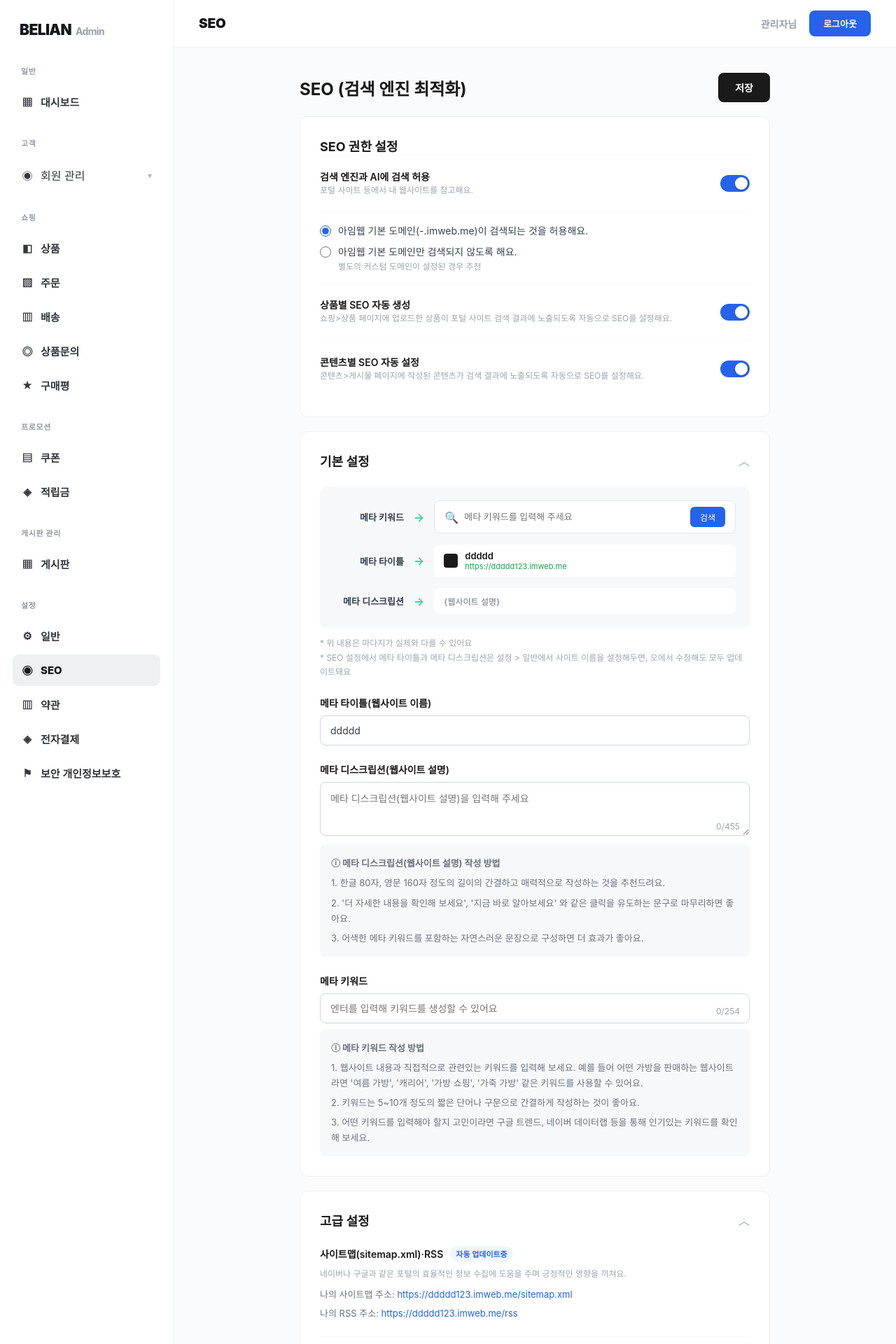
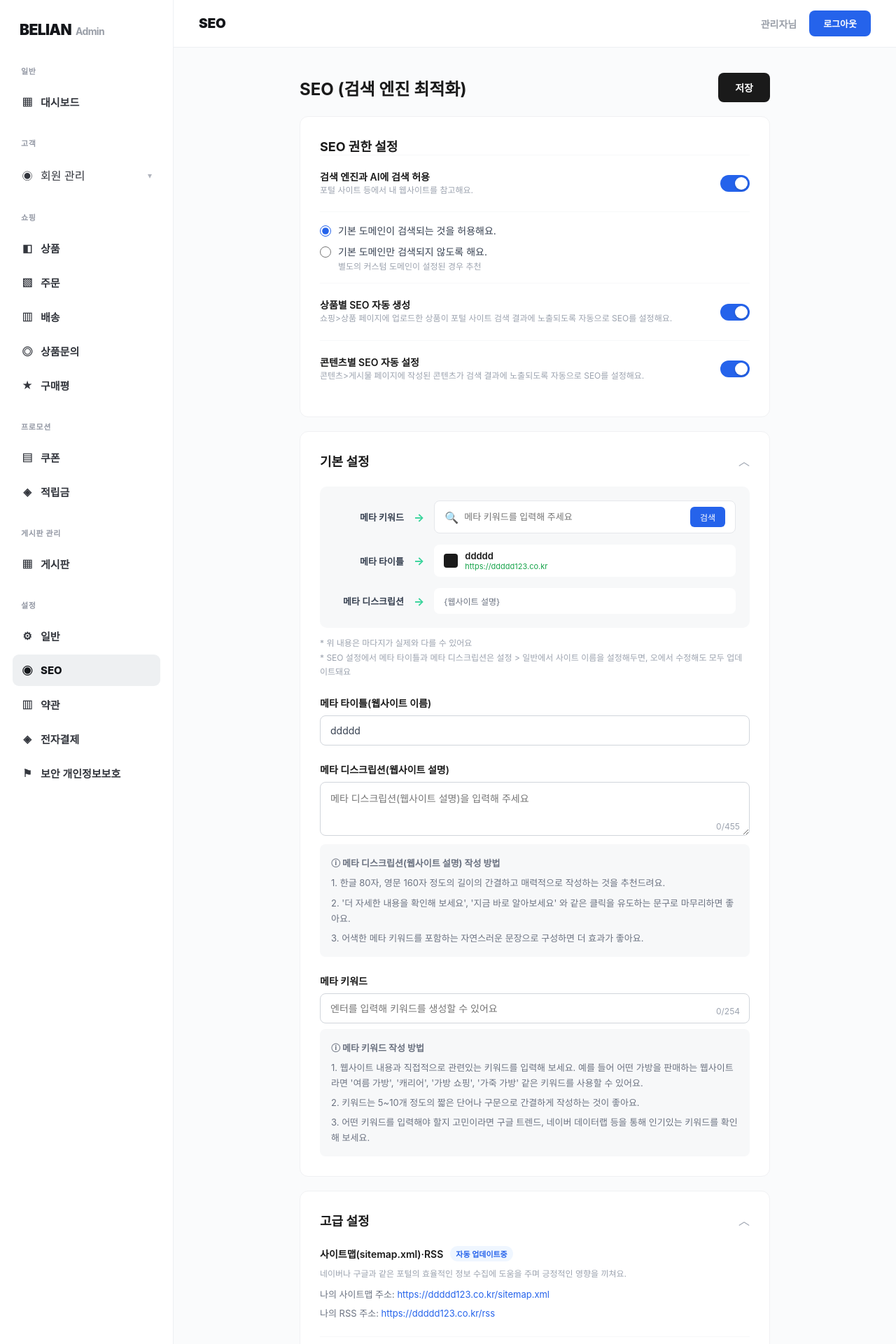
Before and after one commit to youzam136-sudo/belian-admin, a React (Vite) app: page /settings/seo in a window 1280 px wide. Shown: the top 1920 px of the page at 70% size. Built offline with nearby package versions, Linux system fonts and the light colour scheme.

Commit message:
Update SeoSettingsPage.tsx

```diff
--- a/src/pages/SeoSettingsPage.tsx
+++ b/src/pages/SeoSettingsPage.tsx
@@ -74,7 +74,7 @@ function SeoSettingsPage() {
                   onChange={() => setDomainOption("default")}
                 />
                 <div>
-                  <span>아임웹 기본 도메인(-.imweb.me)이 검색되는 것을 허용해요.</span>
+                  <span>기본 도메인이 검색되는 것을 허용해요.</span>
                 </div>
               </label>
               <label className="seo-radio">
@@ -84,7 +84,7 @@ function SeoSettingsPage() {
                   onChange={() => setDomainOption("none")}
                 />
                 <div>
-                  <span>아임웹 기본 도메인만 검색되지 않도록 해요.</span>
+                  <span>기본 도메인만 검색되지 않도록 해요.</span>
                   <p>별도의 커스텀 도메인이 설정된 경우 추천</p>
                 </div>
               </label>
@@ -167,7 +167,7 @@ function SeoSettingsPage() {
                         {metaTitle || "ddddd"}
                       </p>
                       <p className="seo-preview-diagram__url">
-                        https://ddddd123.imweb.me
+                        https://ddddd123.co.kr
                       </p>
                     </div>
                   </div>
@@ -290,10 +290,10 @@ function SeoSettingsPage() {
                 </p>
                 <p className="seo-link-line">
                   나의 사이트맵 주소:{" "}
-                  <a href="#">https://ddddd123.imweb.me/sitemap.xml</a>
+                  <a href="#">https://ddddd123.co.kr/sitemap.xml</a>
                 </p>
                 <p className="seo-link-line">
-                  나의 RSS 주소: <a href="#">https://ddddd123.imweb.me/rss</a>
+                  나의 RSS 주소: <a href="#">https://ddddd123.co.kr/rss</a>
                 </p>
               </div>
 
```
